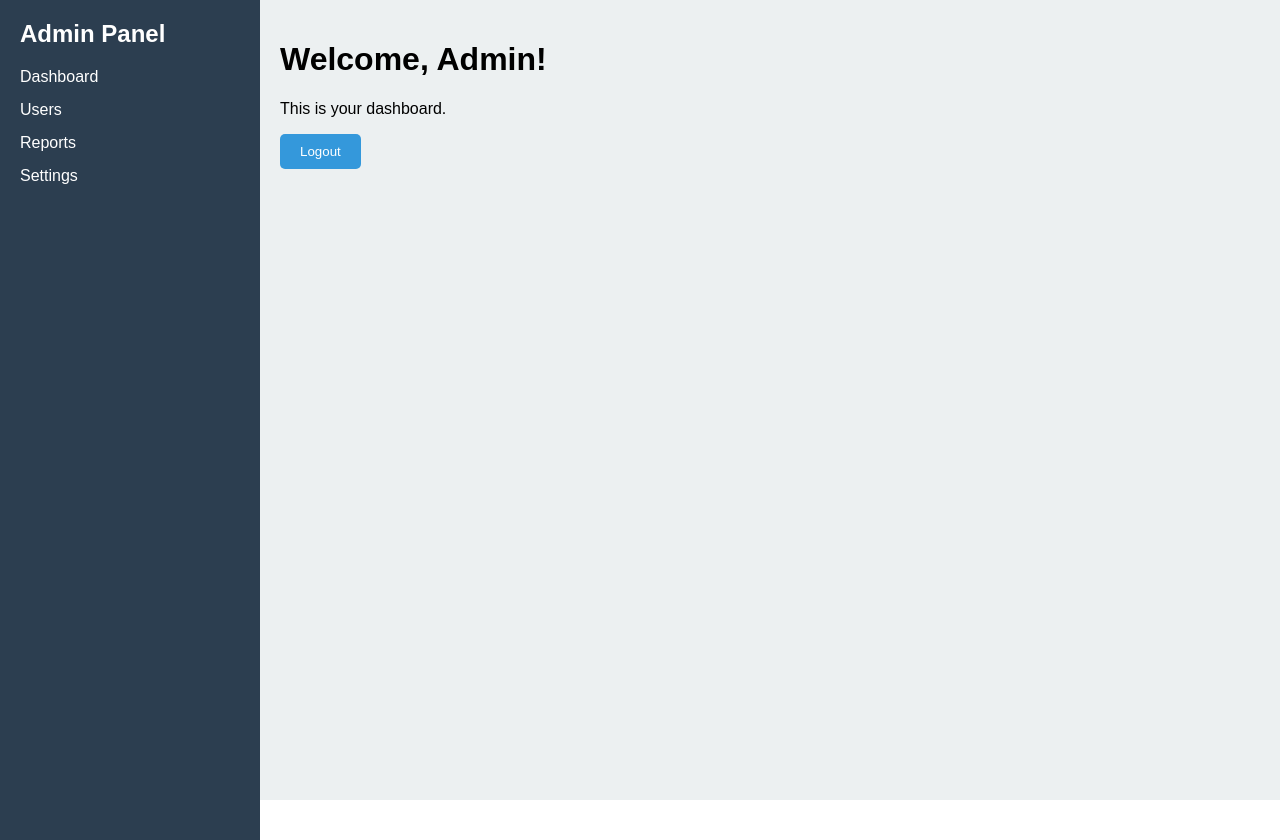
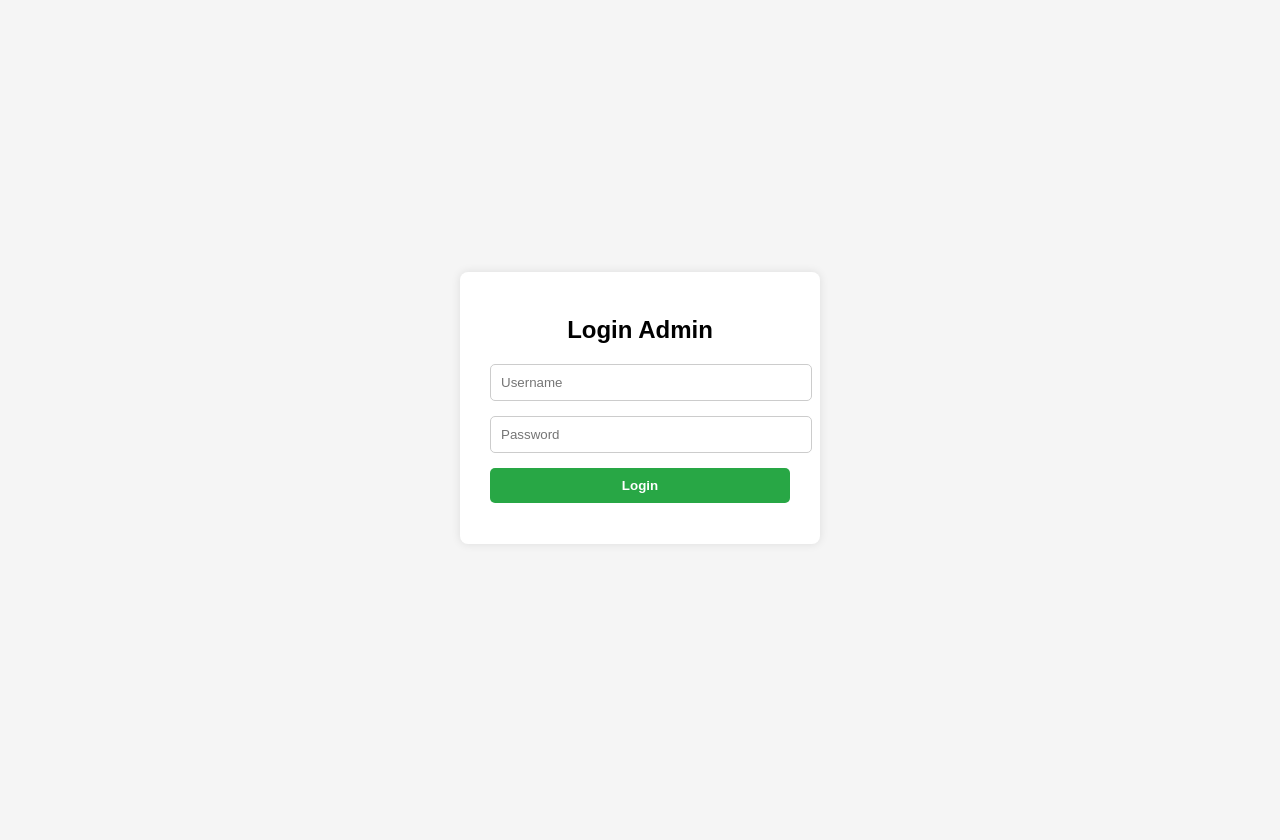
Before and after one commit to gamecuans/admin-panel, a plain HTML site: page index.html in a window 1280 px wide. After the commit the page ends 816 px from the top, so only its background shows below. Drawn offline with Linux system fonts and the light colour scheme.

Commit message:
Add files via upload

```diff
--- a/index.html
+++ b/index.html
@@ -1,27 +1,71 @@
 <!DOCTYPE html>
-<html lang="en">
+<html>
 <head>
-  <meta charset="UTF-8" />
-  <meta name="viewport" content="width=device-width, initial-scale=1.0" />
-  <title>Admin Panel</title>
-  <link rel="stylesheet" href="style.css" />
+  <title>Login Admin - GameCuans</title>
+  <style>
+    body {
+      font-family: Arial;
+      background: #f5f5f5;
+      display: flex;
+      justify-content: center;
+      align-items: center;
+      height: 100vh;
+    }
+    .login-box {
+      background: #fff;
+      padding: 25px 30px;
+      border-radius: 8px;
+      box-shadow: 0 0 10px rgba(0,0,0,0.1);
+      width: 300px;
+    }
+    .login-box h2 {
+      text-align: center;
+      margin-bottom: 20px;
+    }
+    input {
+      width: 100%;
+      margin-bottom: 15px;
+      padding: 10px;
+      border: 1px solid #ccc;
+      border-radius: 5px;
+    }
+    button {
+      width: 100%;
+      padding: 10px;
+      background: #28a745;
+      color: white;
+      border: none;
+      border-radius: 5px;
+      font-weight: bold;
+      cursor: pointer;
+    }
+    #error {
+      color: red;
+      text-align: center;
+      margin-top: 10px;
+    }
+  </style>
 </head>
 <body>
-  <div class="sidebar">
-    <h2>Admin Panel</h2>
-    <ul>
-      <li><a href="#">Dashboard</a></li>
-      <li><a href="#">Users</a></li>
-      <li><a href="#">Reports</a></li>
-      <li><a href="#">Settings</a></li>
-    </ul>
-  </div>
-  <div class="main">
-    <h1>Welcome, Admin!</h1>
-    <p>This is your dashboard.</p>
-    <button id="logoutBtn">Logout</button>
+  <div class="login-box">
+    <h2>Login Admin</h2>
+    <input type="text" id="username" placeholder="Username" />
+    <input type="password" id="password" placeholder="Password" />
+    <button onclick="login()">Login</button>
+    <p id="error"></p>
   </div>
 
-  <script src="script.js"></script>
+  <script>
+    function login() {
+      const username = document.getElementById('username').value;
+      const password = document.getElementById('password').value;
+
+      if (username === 'GameCuans' && password === 'Juli172022') {
+        window.location.href = 'dashboard.html';
+      } else {
+        document.getElementById('error').innerText = 'Username atau password salah.';
+      }
+    }
+  </script>
 </body>
 </html>
```
Also changed, not shown: dashboard.html (added, +27 -0 lines).
